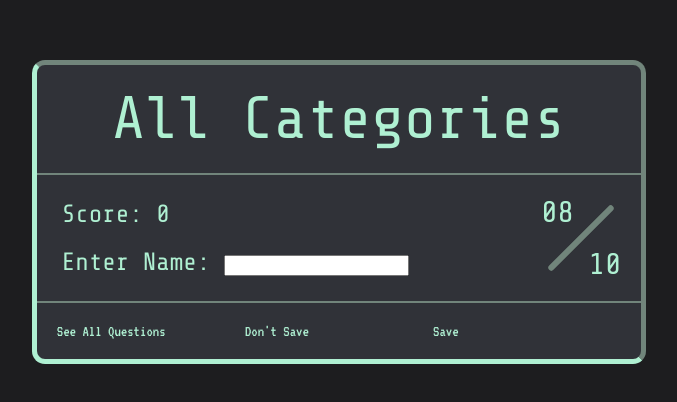
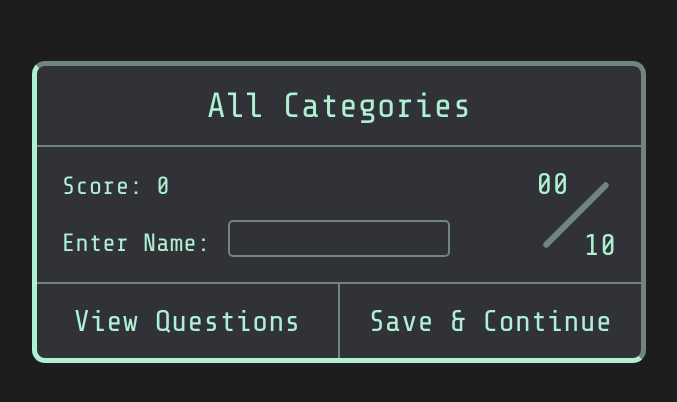
Before and after one commit to chasewdavis/Trivia-Arcade-Angular, a plain HTML site: page index.html at #!/results in a window 1280 px wide. Shown: the part 188-590 px from the top of the page, without its empty margins (301-978 px from the left). Drawn offline with nearby package versions, Linux system fonts and the light colour scheme; some packages are replaced by stand-ins of ours; a script that the page names is missing.

Commit message:
styling results page

```diff
--- a/index.css
+++ b/index.css
@@ -1,4 +1,4 @@
-@import url('https://fonts.googleapis.com/css?family=Share+Tech+Mono|VT323');
+@import url('https://fonts.googleapis.com/css?family=Share+Tech+Mono');
 
 * {
     box-sizing: border-box;
--- a/services/services.js
+++ b/services/services.js
@@ -3,14 +3,16 @@ angular.module('App').service('srvc', function($http){
     var category = null;
     var difficulty = null;
     var score = 0;
+    var count = 0;
 
     this.setQuestions = function(cat, diff){
         category = cat;
         difficulty = diff;
     }
 
-    this.setScore = function(pts){
+    this.setScore = function(pts, cc){
         score = pts;
+        count = cc;
     }
 
     this.getQuestions = function(){
@@ -35,9 +37,11 @@ angular.module('App').service('srvc', function($http){
     }
 
     this.getResults = function(){
+        console.log('from results count is...', count)
         return {
             category: category,
-            score: score
+            score: score,
+            count: count
         }
     }
 
--- a/views/results/results.css
+++ b/views/results/results.css
@@ -4,8 +4,12 @@
     /* border: 1px solid fuchsia; */
 }
 
-.contain-results{
+.results .contain-results {
     width: 80%;
+}
+
+.results .contain-results header {
+    font-size: 35px;
 }
 
 .results .scoring {
@@ -16,17 +20,52 @@
     border-bottom: 2px solid rgb(113, 133, 123);
 }
 
-.results .scoring div:nth-child(2) {
+/* .results .scoring div:nth-child(2) {
     padding-top: 20px;
+} */
+
+.results .scoring .enter-name {
+    position: relative;
+    margin-top: 20px;
+    /* border: 1px solid fuchsia;  */
+    display: flex;
+    flex-direction: row;
+    width: calc( 100% );
+    justify-content: center;
+}
+
+.results .scoring .enter-name p {
+    position: absolute;
+    bottom: 0;
+    left: 0;
+}
+
+.results .scoring .enter-name input {
+    width: 40%;
+    display: flex;
+    padding: 5px 5px 5px 10px;
+    background-color: #1D1D1F;
+    background-color: inherit;
+    border: 2px solid rgb(113, 133, 123);
+    border-radius: 5px;
+    outline: rgb(113, 133, 123);
+    caret-color: rgb(113, 133, 123);
+    font-size: 20px;
+    color: rgb(175, 240, 210);
+    font-family: inherit;
+}
+
+.results .scoring .enter-name input:focus {
+    box-shadow: inset 0 0 12px rgb(113, 133, 123);
 }
 
 .outoften {
     position: absolute;
     top: 20px;
-    right: 0;
+    right: 25px;
     height: calc(100% - 40px);
     width: 80px;
-    margin-right: 20px;
+    /* margin-right: 20px; */
     font-size: 30px;
     /* border: 1px solid fuchsia; */
 }
@@ -55,12 +94,23 @@
 }
 
 .results footer {
-    padding: 20px;
+
 }
 
 .results footer a {
     text-decoration: none;
     color: inherit;
     font-family: inherit;
-    /* border: 1px solid fuchsia; */
+    font-size: 30px;
+    text-align: center;
+    padding: 20px;
+    transition: background-color .5s;
 }
+
+.results footer a:hover {
+    background-color: #1D1D1F;
+}
+
+.results footer a:nth-child(1){
+    border-right: 2px solid rgb(113, 133, 123);
+}
--- a/views/results/results.html
+++ b/views/results/results.html
@@ -6,18 +6,20 @@
 
         <div class="scoring">
             <div>Score: {{results.score}}</div>
-            <div>Enter Name: <input/></div>
+            <div class="enter-name">
+                <p>Enter Name:</p>
+                <input/>
+            </div>
             <div class="outoften">
-                <div>08</div>
+                <div>{{ results.count === 10 ? 10 : '0' + results.count.toString() }}</div>
                 <div id="divide"></div>
                 <div>10</div>
             </div>
         </div>
 
         <footer>
-            <a ng-click="save()" ui-sref="questions">See All Questions</a>
-            <a ui-sref="home">Don't Save</a>
-            <a ui-sref="home">Save</a>
+            <a ng-click="save()" ui-sref="questions">View Questions</a>
+            <a ui-sref="home">Save &amp; Continue</a>
         </footer>
 
     </div>
--- a/views/results/results.js
+++ b/views/results/results.js
@@ -2,7 +2,8 @@ angular.module('App').controller('results', ['$scope','srvc', 'catSrvc', functio
 
     $scope.results = {
         category: null,
-        score: null
+        score: null,
+        count: null
     }
     $scope.results = srvc.getResults();
 
--- a/views/select/select.css
+++ b/views/select/select.css
@@ -1,4 +1,4 @@
-@import url('https://fonts.googleapis.com/css?family=Share+Tech+Mono|VT323');
+@import url('https://fonts.googleapis.com/css?family=Share+Tech+Mono');
 
 button {
     border:none;
@@ -135,7 +135,6 @@ button {
     display: flex;
     align-items: center;
     justify-content: center;
-    font-family: VT323;
 }
 
 .home-container footer button {
--- a/views/trivia/trivia.js
+++ b/views/trivia/trivia.js
@@ -6,6 +6,7 @@ angular.module('App').controller('triviaCtrl', function($scope, $state, $timeout
     $scope.score = 0;
     $scope.paused = true;
     $scope.correct;
+    $scope.countCorrect = 0;
     $scope.incorrect_answers;
     var timer;
 
@@ -47,9 +48,8 @@ angular.module('App').controller('triviaCtrl', function($scope, $state, $timeout
 
     $scope.checkAnswer = function(i){
 
-        console.log('btn working')
-
         if($scope.trivia[$scope.index].correct_answer === $scope.trivia[$scope.index].incorrect_answers[i]){
+            $scope.countCorrect++;
             $scope.score += 100;
             $scope.correct = true;
         }else{
@@ -71,7 +71,7 @@ angular.module('App').controller('triviaCtrl', function($scope, $state, $timeout
             }else{
                 // push to new route
 
-                srvc.setScore($scope.score);
+                srvc.setScore($scope.score, $scope.countCorrect);
 
                 $state.go('results');
             }
```
